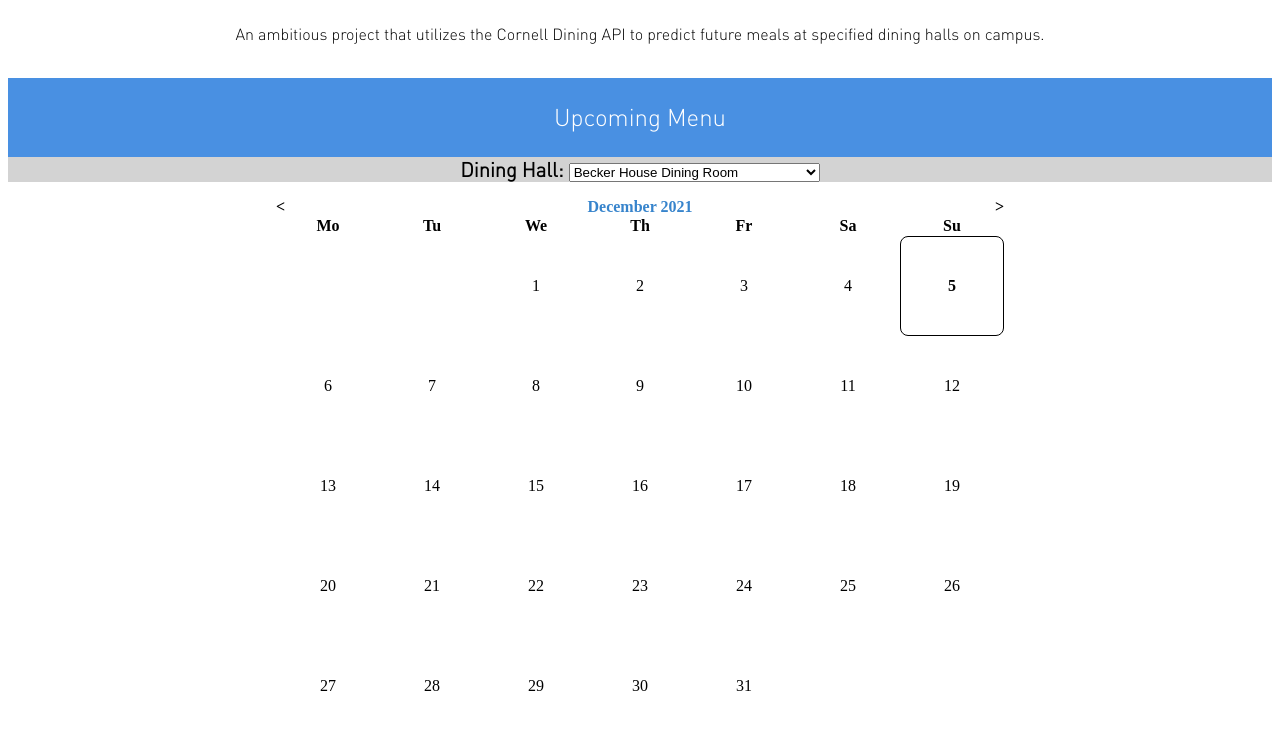
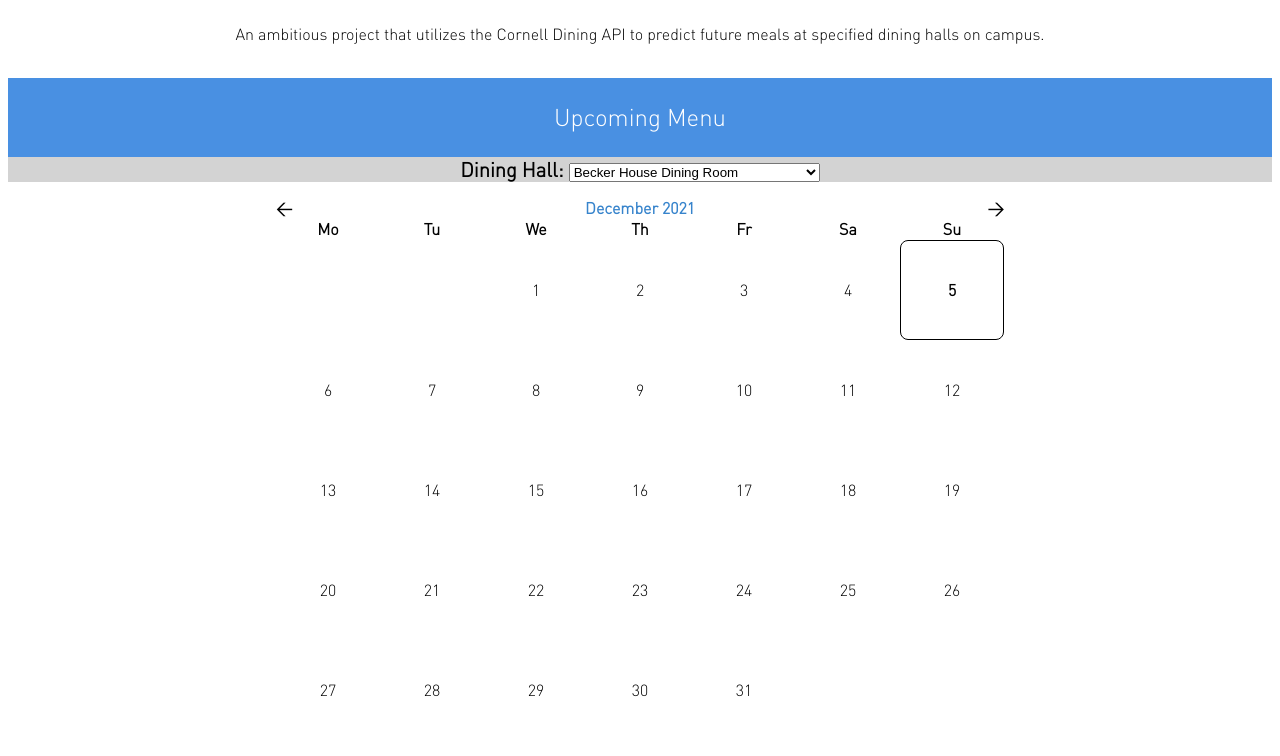
Before and after one commit to mbulling/EventualEatery, a Flask app: page / in a window 1280 px wide. Shown: the part 181-937 px from the top of the page. Before the commit the page ends 872 px from the top, so only its background shows below. Run offline with Flask 2, Linux system fonts and the light colour scheme.

Commit message:
fix fonts

```diff
--- a/static/styles/Resources/Fonts/font.css
+++ b/static/styles/Resources/Fonts/font.css
@@ -91,3 +91,102 @@
 .desc {
     text-align: center;
 }
+
+.rapCalendar{
+	margin:8px;
+	padding:8px;
+	padding:8px;
+	-moz-user-select: -moz-none;
+	-webkit-user-select: none;
+    font-family: 'dinlight';
+    src: url('dinlight-webfont.woff2') format('woff2'),
+         url('dinlight-webfont.woff') format('woff');
+}
+.rapCalendar table{
+	margin:0px auto;
+	border-spacing: 0px;
+    border-collapse:separate;
+    font-family: 'dinlight';
+    src: url('dinlight-webfont.woff2') format('woff2'),
+         url('dinlight-webfont.woff') format('woff');
+}
+.rapCalendar caption{
+	color:#3784cc;
+	font-weight:bold;
+    font-family: 'dinlight';
+    src: url('dinlight-webfont.woff2') format('woff2'),
+         url('dinlight-webfont.woff') format('woff');
+}
+
+.rapCalendar tbody td{
+	text-align: center;
+	border: 1px solid transparent;
+	width:100px;
+	height:100px;
+    font-family: 'dinlight';
+    src: url('dinlight-webfont.woff2') format('woff2'),
+         url('dinlight-webfont.woff') format('woff');
+}
+
+.rapCalendar .calSelectable:hover{
+	border-color:black;
+	background-color:#3784cc;
+	border-radius:8px;
+	cursor:pointer;
+	font-weight:bold;
+	font-size: 16px;
+	margin-bottom: 6px;
+    padding-bottom: 10px;
+    font-family: 'dinlight';
+    src: url('dinlight-webfont.woff2') format('woff2'),
+         url('dinlight-webfont.woff') format('woff');
+}
+.rapCalendar .calSelected{
+	border-color:black;
+	border-radius:8px;
+	font-weight:bold;
+    font-family: 'dinlight';
+    src: url('dinlight-webfont.woff2') format('woff2'),
+         url('dinlight-webfont.woff') format('woff');
+
+}
+.rapCalendar .larr{
+	color:black;
+	cursor:pointer;
+	float:left;
+    font-family: 'dinlight';
+    src: url('dinlight-webfont.woff2') format('woff2'),
+         url('dinlight-webfont.woff') format('woff');
+}
+.rapCalendar .larr:before{
+	content:"<";
+    font-family: 'dinlight';
+    src: url('dinlight-webfont.woff2') format('woff2'),
+         url('dinlight-webfont.woff') format('woff');
+}
+.rapCalendar .larr:hover{
+	color:black;
+    font-family: 'dinlight';
+    src: url('dinlight-webfont.woff2') format('woff2'),
+         url('dinlight-webfont.woff') format('woff');
+}
+.rapCalendar .rarr{
+	color:black;
+	cursor:pointer;
+	float:right;
+    font-family: 'dinlight';
+    src: url('dinlight-webfont.woff2') format('woff2'),
+         url('dinlight-webfont.woff') format('woff');
+}
+.rapCalendar .rarr:before{
+	content:">";
+    font-family: 'dinlight';
+    src: url('dinlight-webfont.woff2') format('woff2'),
+         url('dinlight-webfont.woff') format('woff');
+}
+.rapCalendar .rarr:hover{
+	color:black;
+    font-family: 'dinlight';
+    src: url('dinlight-webfont.woff2') format('woff2'),
+         url('dinlight-webfont.woff') format('woff');
+}
```
